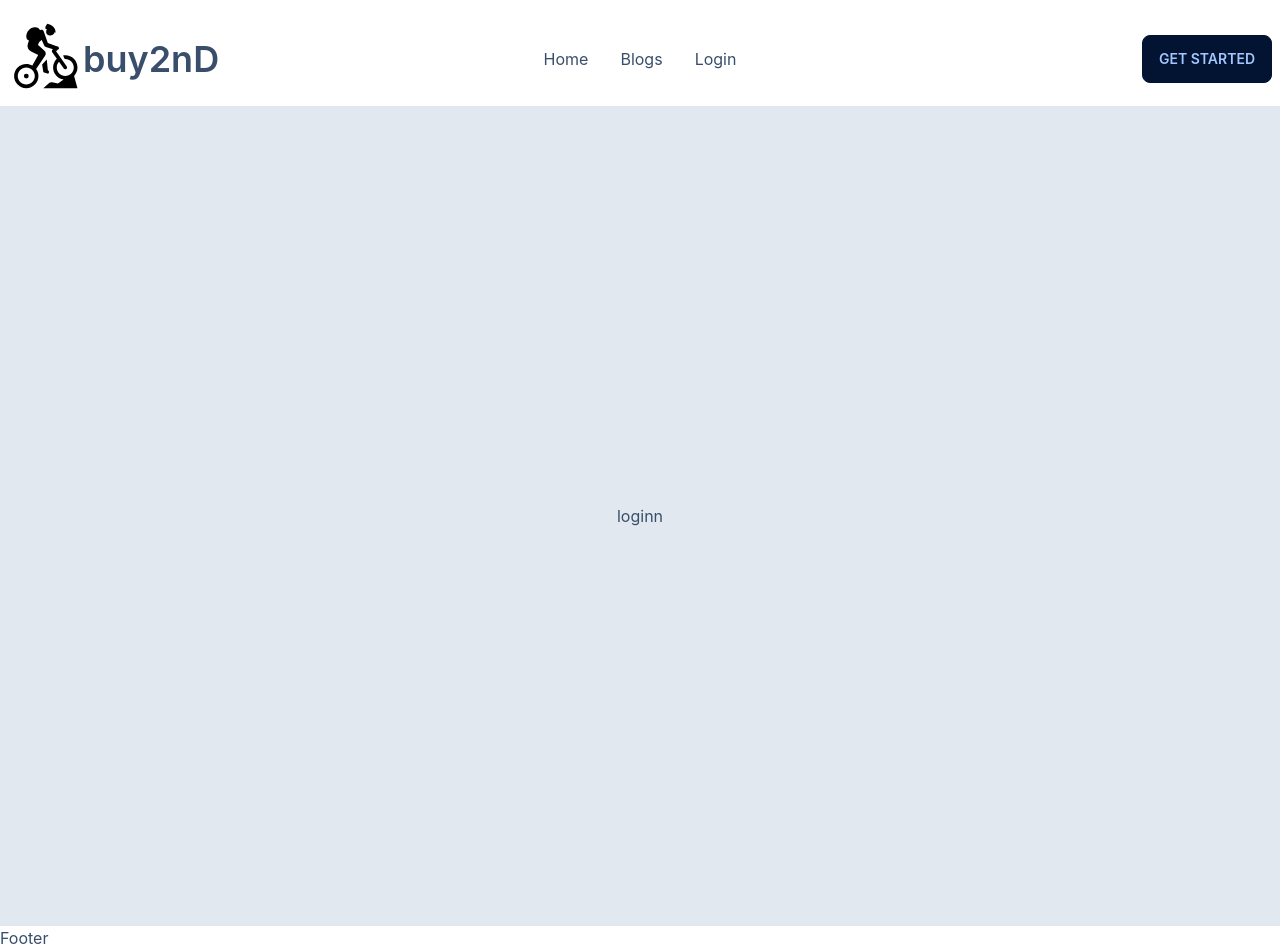
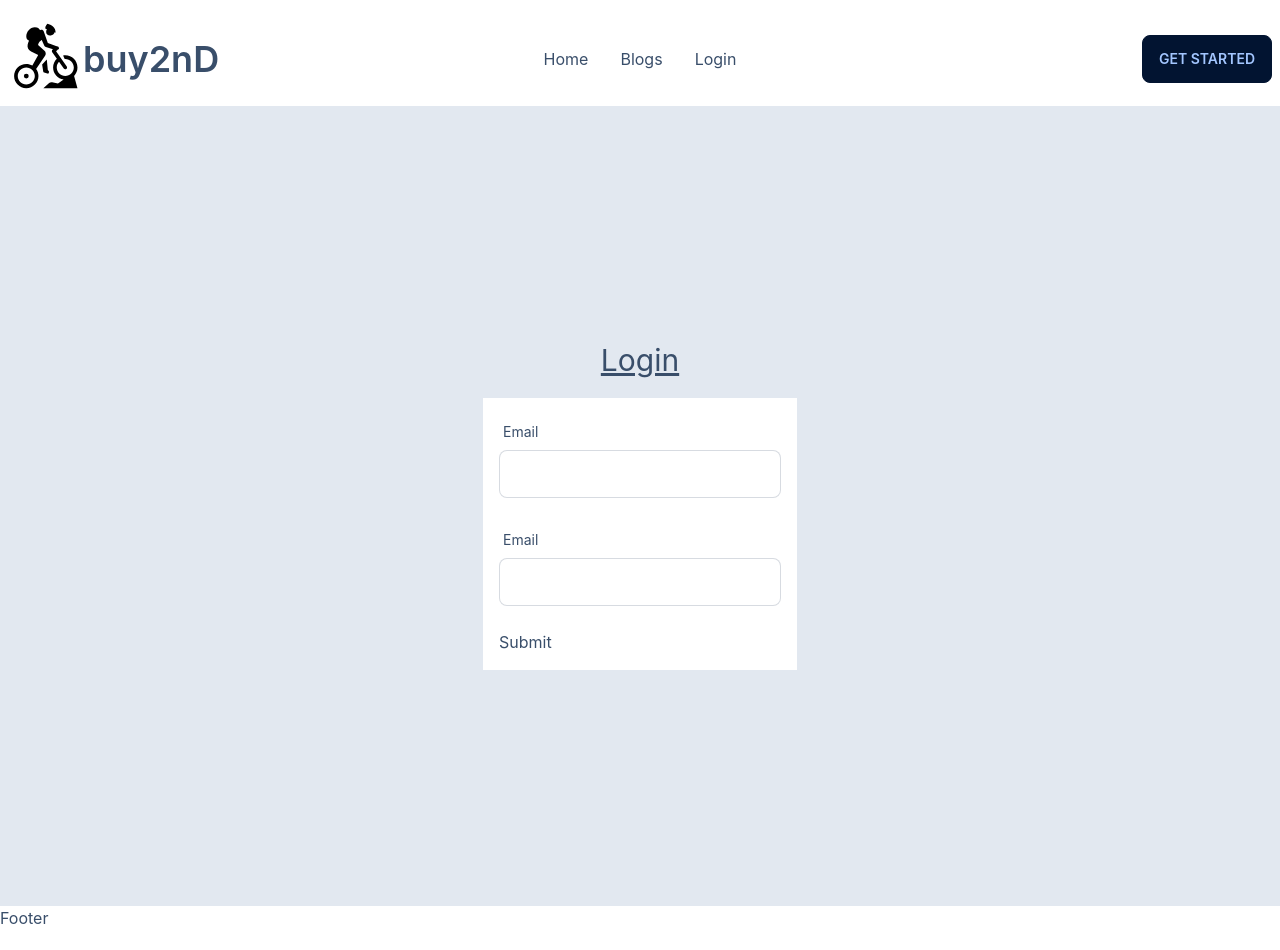
Before and after one commit to tawsifahmed/resale-site-client, a React (Create React App) app: page /login in a window 1280 px wide. Built offline with nearby package versions, Linux system fonts and the light colour scheme.

Commit message:
implemented login form

```diff
--- a/src/Pages/Login/Login.js
+++ b/src/Pages/Login/Login.js
@@ -1,9 +1,38 @@
 import React from 'react';
+import { useState } from "react";
+import { useForm } from "react-hook-form";
 
 const Login = () => {
+
+    const { register, handleSubmit } = useForm();
+    const [data, setData] = useState("");
+
+
     return (
-        <div className='h-[820px] flex justify-center items-center'>
-            <h2>loginn</h2>
+        <div className='h-[800px] flex flex-col justify-center items-center'>
+            <h2 className='text-3xl flex justify-center underline mb-5'>Login</h2>
+            <div className=''>
+                <form className='bg-white p-4' onSubmit={handleSubmit((data) => setData(JSON.stringify(data)))}>
+                    <div className="form-control w-full max-w-xs">
+                        <label className="label">
+                            <span className="label-text">Email</span>
+                        </label>
+                        <input type="text" {...register("email")} className="input input-bordered w-full max-w-xs" />
+                        <input />
+                    </div>
+                    <div className="form-control w-full max-w-xs">
+                        <label className="label">
+                            <span className="label-text">Email</span>
+                        </label>
+                        <input type="password" {...register("password")} className="input input-bordered w-full max-w-xs" />
+                        <input />
+                    </div>
+
+                    <p>{data}</p>
+                    <input type="submit" />
+                </form>
+            </div>
+
         </div>
     );
 };
```
